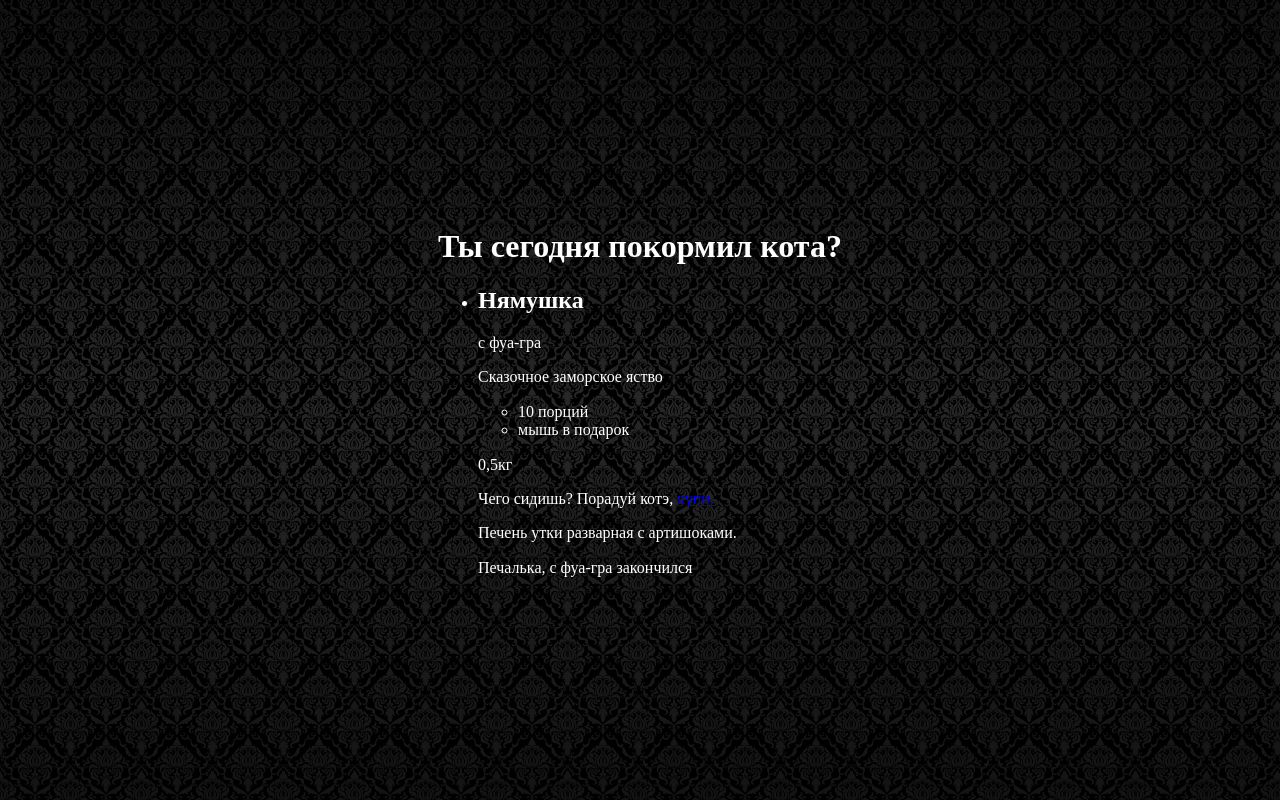
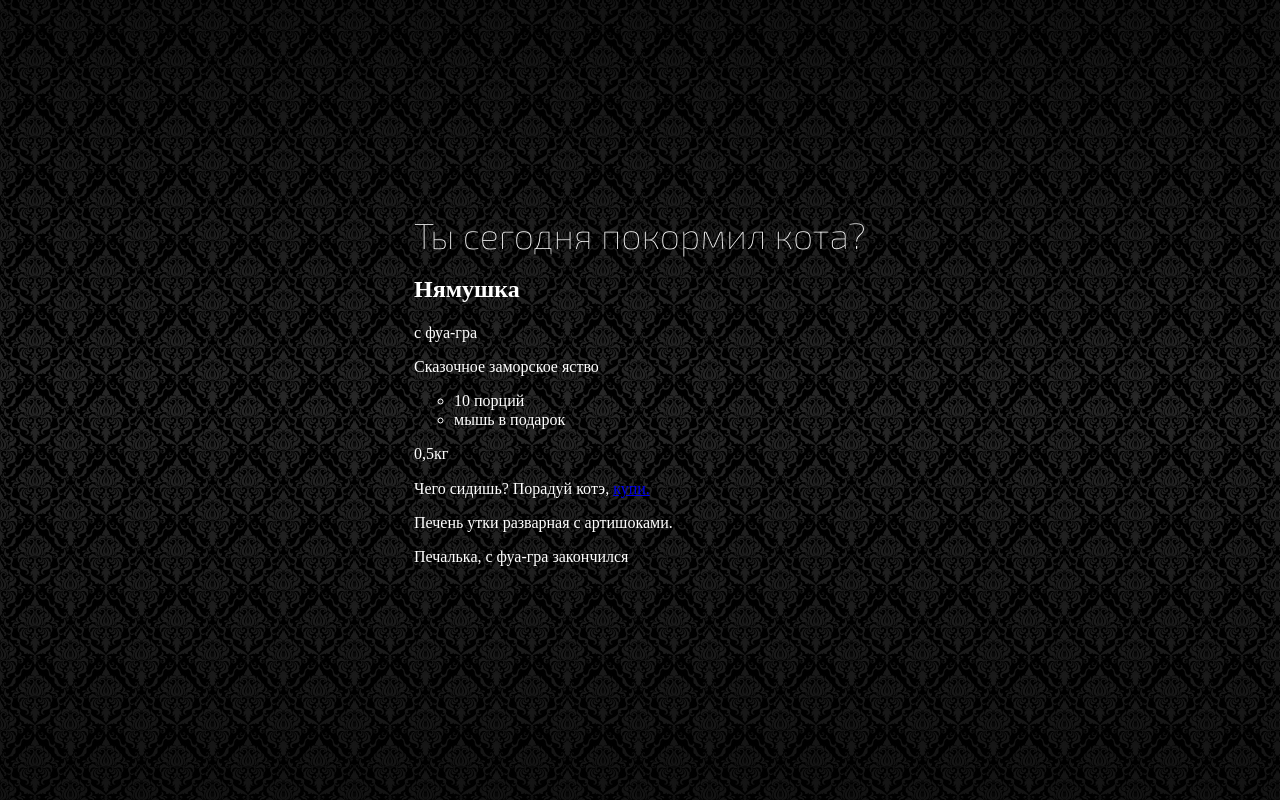
Before and after one commit to alchepak/funbox-prototype, a plain HTML site: page index.html in a window 1280 px wide. Drawn offline with Linux system fonts and the light colour scheme.

Commit message:
Выравнивание блока в IE11, заголовок

```diff
--- a/css/style.css
+++ b/css/style.css
@@ -1,22 +1,43 @@
 @font-face {
     font-family: 'Exo';
-    src: url('Exo2.0-Thin.woff') format('woff'),
-         url('Exo2.0-Thin.woff2') format('woff2');
+    src: url('../fonts/Exo2.0-Thin.woff') format('woff'),
+         url('../fonts/Exo2.0-Thin.woff2') format('woff2');
     font-weight: normal;
     font-style: normal;
   }
 
 body {
     display: flex;
-    min-height: 100vh;
+    flex-direction: column;
 
     color: #ffffff;
 
     background-color: #000000; /* fallback */
-    background-image: url("../img/back-pattern.jpg");
+    /* background-image: url("../img/back-pattern.jpg"); */
     background-image: linear-gradient(to bottom, rgba(0, 0, 0, 0.5), transparent 50%, rgba(0, 0, 0, 0.5) 100%), url("../img/back-pattern.jpg");
 }
 
 .wrapper {
-    margin: auto;
+    display: flex;
+    align-items: center;
+    flex-direction: column;
+    justify-content: center;
+    min-height: 100vh;
 }
+
+.wrapper__title {
+    font-family: "Exo", Arial, Helvetica, sans-serif;
+    font-size: 36px;
+    font-weight: normal;
+    line-height: 1;
+
+    margin: 0;
+    margin-bottom: 23px;
+}
+
+.cards {
+    margin: 0;
+    padding: 0;
+
+    list-style: none;
+}
--- a/index.html
+++ b/index.html
@@ -9,11 +9,12 @@
 </head>
 <body>
     <div class="wrapper">
-        <h1>Ты сегодня покормил кота?</h1>
+        <div class="container">
+            <h1 class="wrapper__title">Ты сегодня покормил кота?</h1>
 
-        <ul>
-            <li>
-                <h2>Нямушка</h2>
+            <ul class="cards">
+                <li class="cards__item">
+                    <h2 class="cards__title">Нямушка</h2>
                     <p>с фуа-гра</p>
 
                     <p>Сказочное заморское яство</p>
@@ -31,5 +32,6 @@
                 </li>
             </ul>
         </div>
+    </div>
 </body>
 </html>
```
Lines whose indentation alone changed are shown as unchanged.
